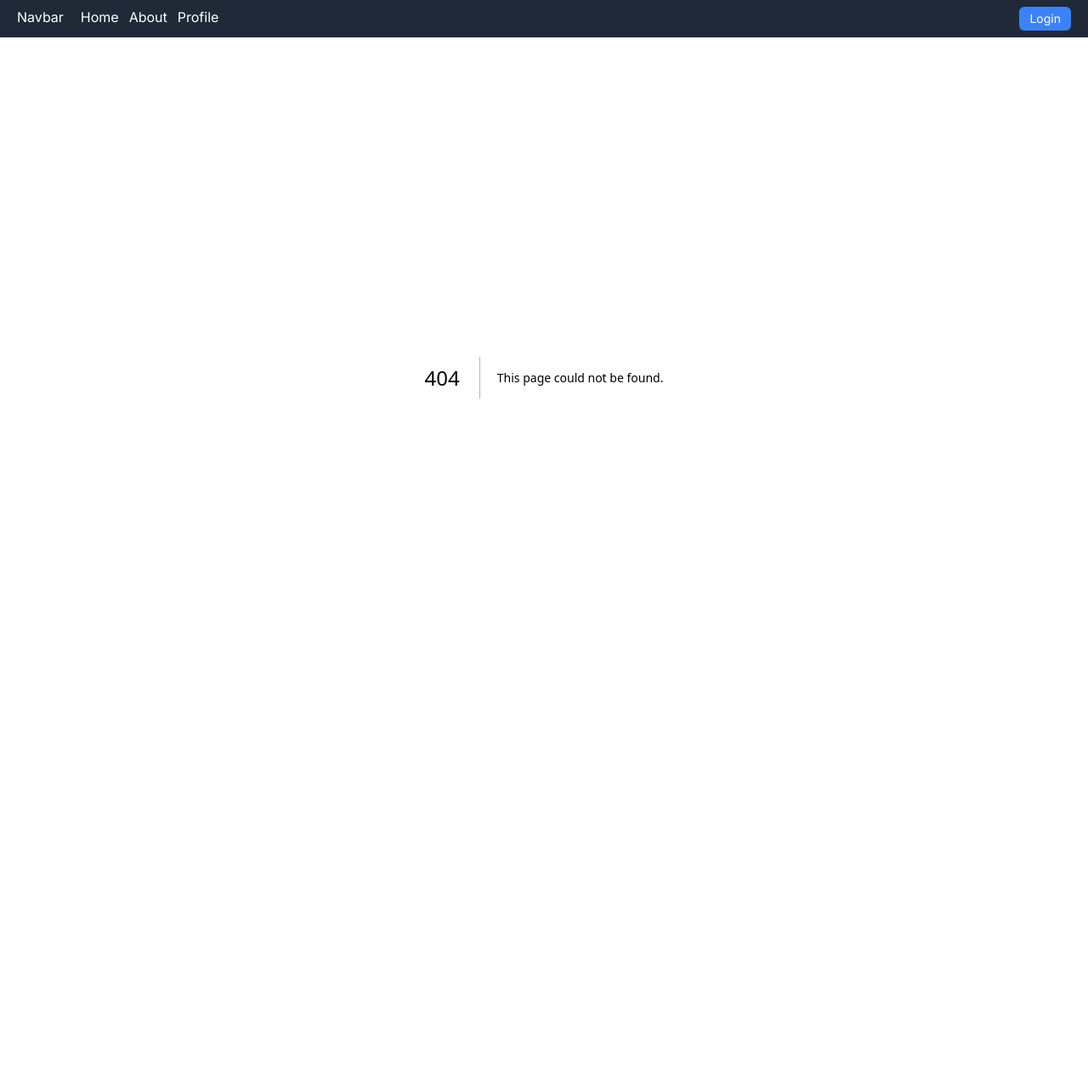
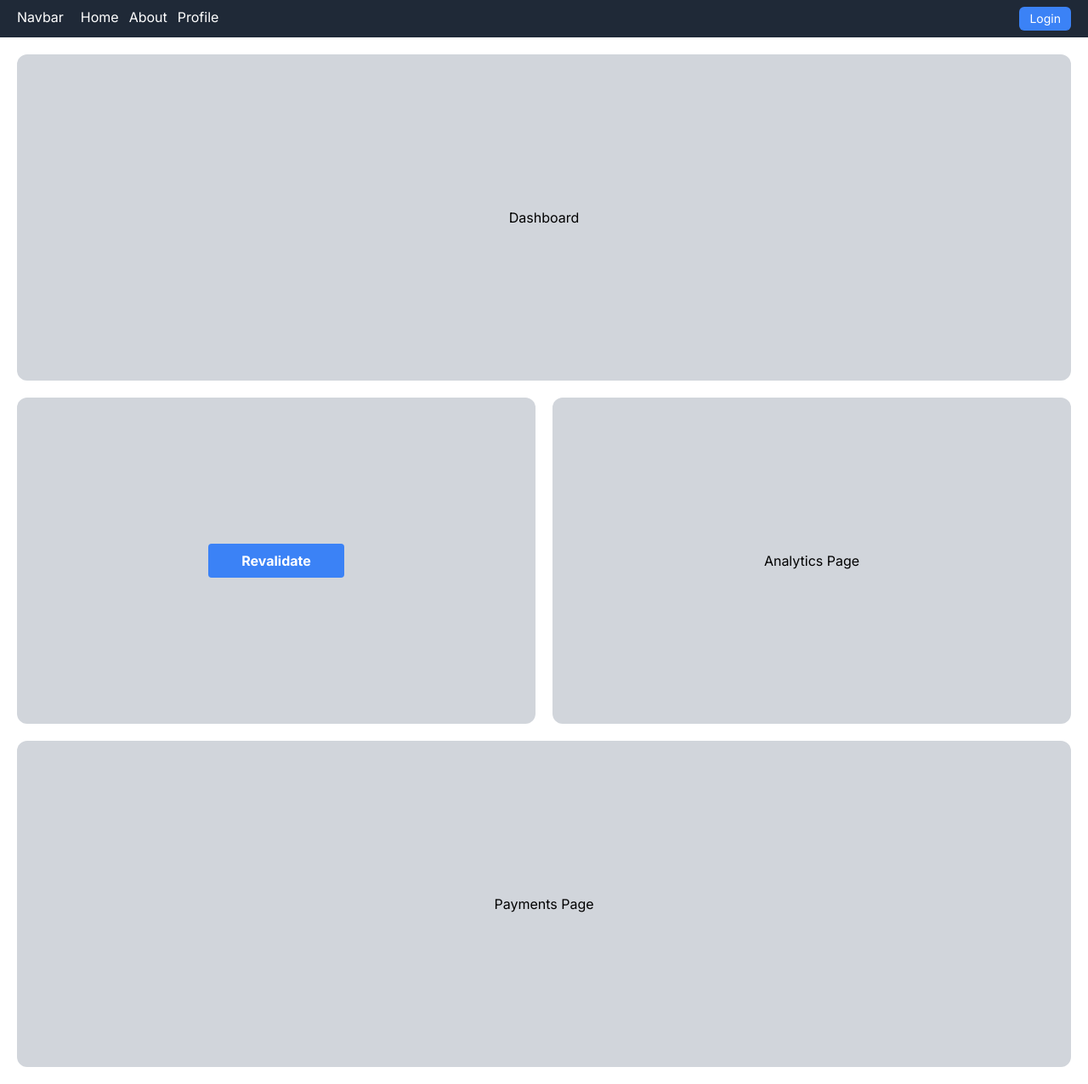
Before and after one commit to dennyfadilah/next-app-router, a Next.js app: page /dashboard in a window 1280 px wide. Before the commit this address had no page. Shown: the whole page at 85% size. Before the commit the page ends 844 px from the top, so only its background shows below. Built offline with nearby package versions, Linux system fonts and the light colour scheme.

Commit message:
Parallel Route

```diff
--- /dev/null
+++ b/src/app/(admin)/dashboard/@analytics/page.tsx
@@ -0,0 +1,7 @@
+export default function AnalyticsPage() {
+	return (
+		<div className="w-3/6 h-96 bg-gray-300 rounded-[12px] flex justify-center items-center">
+			<h1>Analytics Page</h1>
+		</div>
+	);
+}
--- /dev/null
+++ b/src/app/(admin)/dashboard/@payments/default.tsx
@@ -0,0 +1,3 @@
+export default function Default() {
+	return null;
+}
--- /dev/null
+++ b/src/app/(admin)/dashboard/@payments/page.tsx
@@ -0,0 +1,7 @@
+export default function PaymentsPage() {
+	return (
+		<div className="w-full mt-5 h-96 bg-gray-300 rounded-[12px] flex justify-center items-center">
+			<h1>Payments Page</h1>
+		</div>
+	);
+}
--- a/src/app/(admin)/dashboard/product/page.tsx
+++ b/src/app/(admin)/dashboard/@products/page.tsx
@@ -24,8 +24,7 @@
 		}
 	};
 	return (
-		<>
-			<div className="flex flex-col place-items-center mt-10 ">
+		<div className="w-3/6 h-96 bg-gray-300 rounded-[12px] flex justify-center items-center mr-5">
 			<h1>{status}</h1>
 			<button
 				type="button"
@@ -35,6 +34,5 @@
 				Revalidate
 			</button>
 		</div>
-		</>
 	);
 }
--- /dev/null
+++ b/src/app/(admin)/dashboard/layout.tsx
@@ -0,0 +1,22 @@
+export default function Layout({
+	children,
+	products,
+	analytics,
+	payments,
+}: {
+	children: React.ReactNode;
+	products: React.ReactNode;
+	analytics: React.ReactNode;
+	payments: React.ReactNode;
+}) {
+	return (
+		<div className="p-5">
+			<div>{children}</div>
+			<div className="mt-5 flex flex-row justify-center items-center">
+				{products}
+				{analytics}
+			</div>
+			<div>{payments}</div>
+		</div>
+	);
+}
--- /dev/null
+++ b/src/app/(admin)/dashboard/page.tsx
@@ -0,0 +1,9 @@
+export default function DashboardPage() {
+	return (
+		<div className="w-full h-96 bg-gray-300 rounded-[12px] flex justify-center items-center">
+			<div>
+				<h1>Dashboard</h1>
+			</div>
+		</div>
+	);
+}
```
Lines whose indentation alone changed are shown as unchanged.
